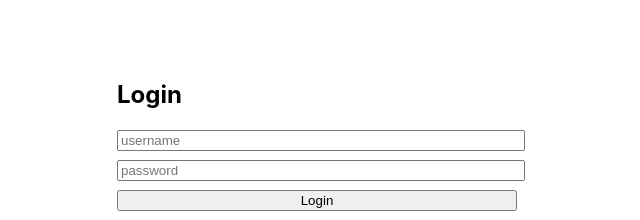
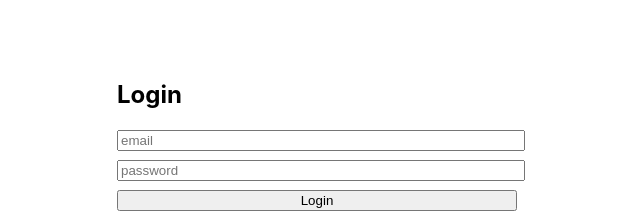
Before and after one commit to waregagbagbo/CS-Employee-Activity-Tracker, a React (Create React App) app in the folder frontend/: page /login in a window 1280 px wide. Shown: the top 220 px of the page, without its empty margins (323-963 px from the left). Built offline with nearby package versions, Linux system fonts and the light colour scheme.

Commit message:
modified the components

```diff
--- a/frontend/src/App.js
+++ b/frontend/src/App.js
@@ -12,7 +12,7 @@ function App(){
     <BrowserRouter>
       <Routes>
         <Route path="/login" element={<Login />} />
-        <Route path="/" element={<ProtectedRoute><Dashboard /></ProtectedRoute>} />
+        <Route path="/register" element={<ProtectedRoute><Dashboard /></ProtectedRoute>} />
         <Route path="/dashboard" element={<ProtectedRoute><Dashboard /></ProtectedRoute>} />
         <Route path="/employees" element={<ProtectedRoute><Employees /></ProtectedRoute>} />
         <Route path="/shifts" element={<ProtectedRoute><Shifts /></ProtectedRoute>} />
--- a/frontend/src/pages/Login.js
+++ b/frontend/src/pages/Login.js
@@ -2,13 +2,13 @@ import React, { useState } from "react";
 import { loginUser } from "../services/auth";
 
 export default function Login() {
-  const [username, setUsername] = useState("");
+  const [email, setEmail] = useState("");
   const [password, setPassword] = useState("");
 
   const handle = async (e) => {
     e.preventDefault();
     try {
-      await loginUser(username, password);
+      await loginUser(email, password);
       window.location.href = "/dashboard";
     } catch (err) {
       alert("Invalid credentials");
@@ -19,7 +19,7 @@ export default function Login() {
     <div style={{ maxWidth: 400, margin: "80px auto" }}>
       <h2>Login</h2>
       <form onSubmit={handle}>
-        <input placeholder="username" value={username} onChange={e=>setUsername(e.target.value)} style={{width:"100%", marginBottom:8}}/>
+        <input placeholder="email" value={email} onChange={e=>setEmail(e.target.value)} style={{width:"100%", marginBottom:8}}/>
         <input type="password" placeholder="password" value={password} onChange={e=>setPassword(e.target.value)} style={{width:"100%", marginBottom:8}}/>
         <button style={{width:"100%"}}>Login</button>
       </form>
--- a/frontend/src/services/auth.js
+++ b/frontend/src/services/auth.js
@@ -1,8 +1,8 @@
 // src/services/auth.js
 import API from "./api";
 
-export const loginUser = async (username, password) => {
-  const res = await API.post("auth/login/", { username, password });
+export const loginUser = async (email, password) => {
+  const res = await API.post("auth/login/", { email, password });
   localStorage.setItem("access", res.data.access);
   if (res.data.refresh) localStorage.setItem("refresh", res.data.refresh);
   return res.data;
```
